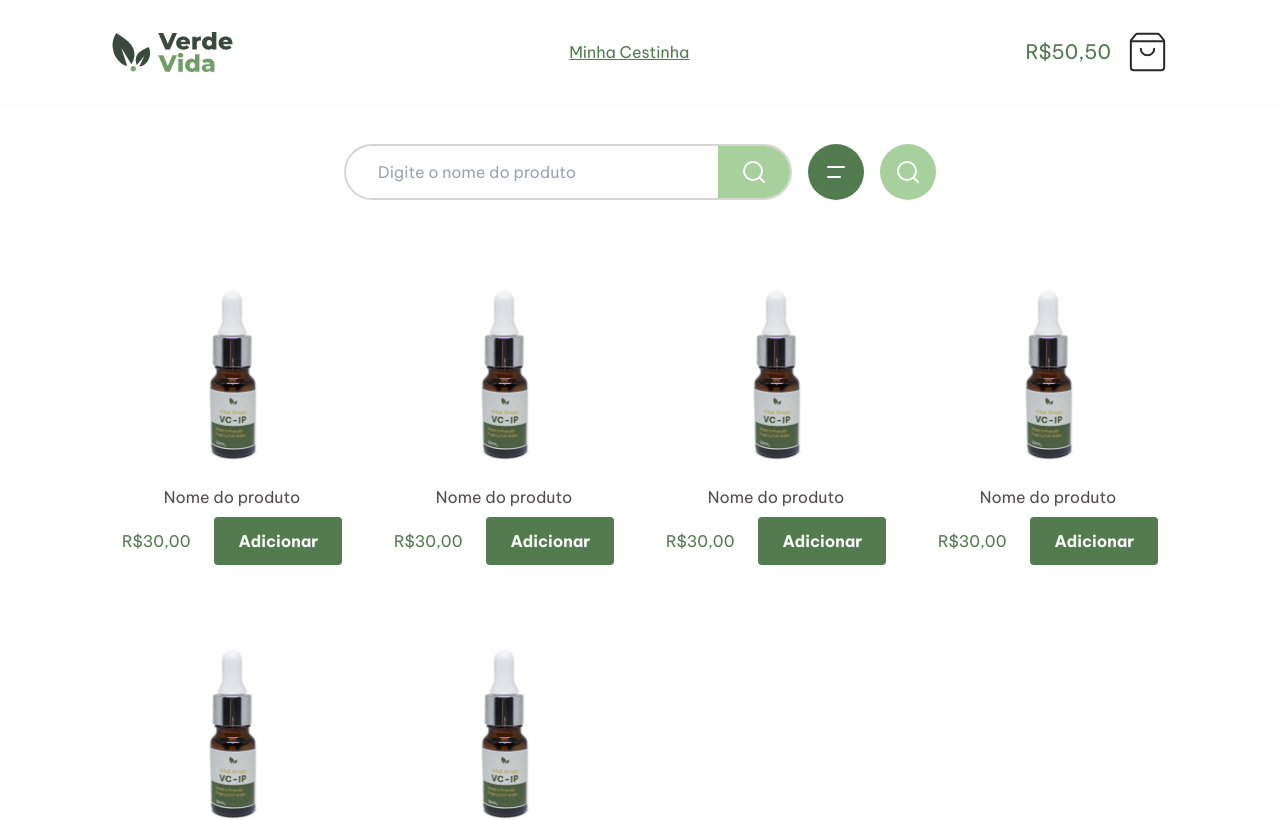
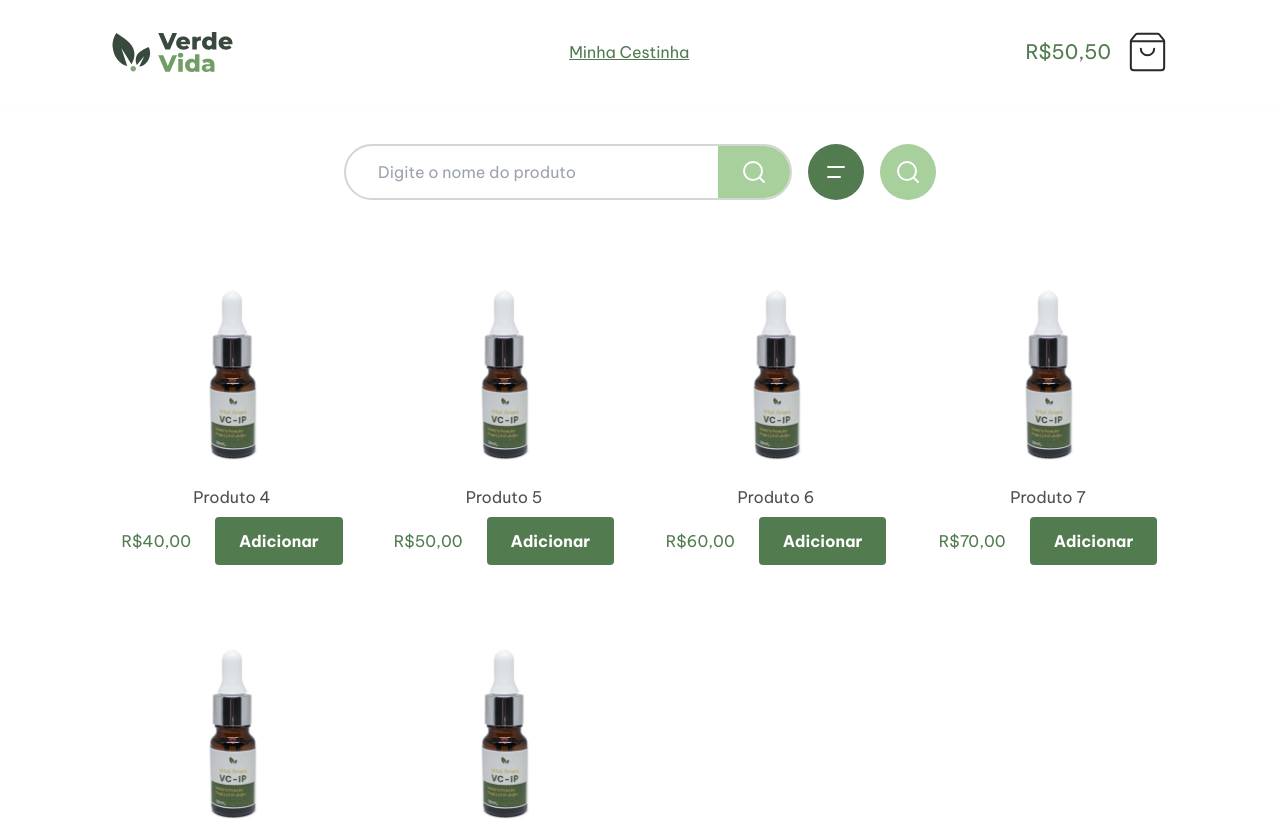
Before and after one commit to paulo-fs/digital-catalogue-verde-vida, a Next.js app: page /produtos in a window 1280 px wide. Shown: the top 820 px of the page. Built offline with nearby package versions, Linux system fonts and the light colour scheme.

Commit message:
feat: implement add item on basket

```diff
--- a/src/components/ProductCard/index.tsx
+++ b/src/components/ProductCard/index.tsx
@@ -1,13 +1,28 @@
+'use client'
 import Link from 'next/link'
 import Image from 'next/image'
 import { Button } from '../Button'
 import product from '../../assets/images/product-photo.png'
+import { IProduct } from '@/dataTypes/product.dto'
+import { formatPrice } from '@/helpers/formatPrice'
+import { basketStore } from '@/store/basket.store'
+import { IBasketItem } from '@/dataTypes/basket.dto'
 
 interface ProductCardProps {
   linkUrl?: string
+  productData: IProduct
 }
 
-export function ProductCard({ linkUrl = '/products' }: ProductCardProps) {
+export function ProductCard({ linkUrl = '/products', productData }: ProductCardProps) {
+  const { addItem } = basketStore()
+
+  const data: IBasketItem = {
+    id: productData.id,
+    name: productData.name,
+    amount: 1,
+    price: productData.price
+  }
+
   return (
     <div
       className='h-auto border-2 border-white hover:border-gray-200 transition rounded p-4'
@@ -17,13 +32,18 @@ export function ProductCard({ linkUrl = '/products' }: ProductCardProps) {
       </Link>
 
       <div className='flex flex-col gap-2 justify-center'>
-        <h4 className='text-gray-800'>Nome do produto</h4>
+        <h4 className='text-gray-800 capitalize'>
+          {productData.name}
+        </h4>
 
         <div className='flex transition items-center justify-center gap-6'>
-          <span className='text-green-500 text-b3'>R$30,00</span>
+          <span className='text-green-500 text-b3'>
+            R${formatPrice(productData.price)}
+          </span>
           <Button
             text="Adicionar"
             type='button'
+            onClick={() => addItem(data)}
             small
           />
         </div>
```
